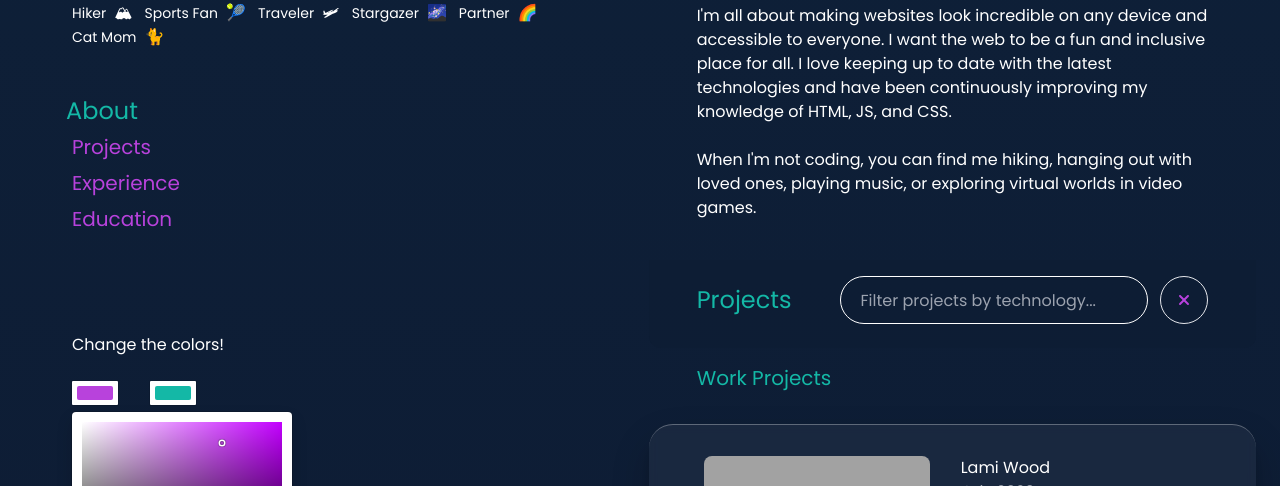
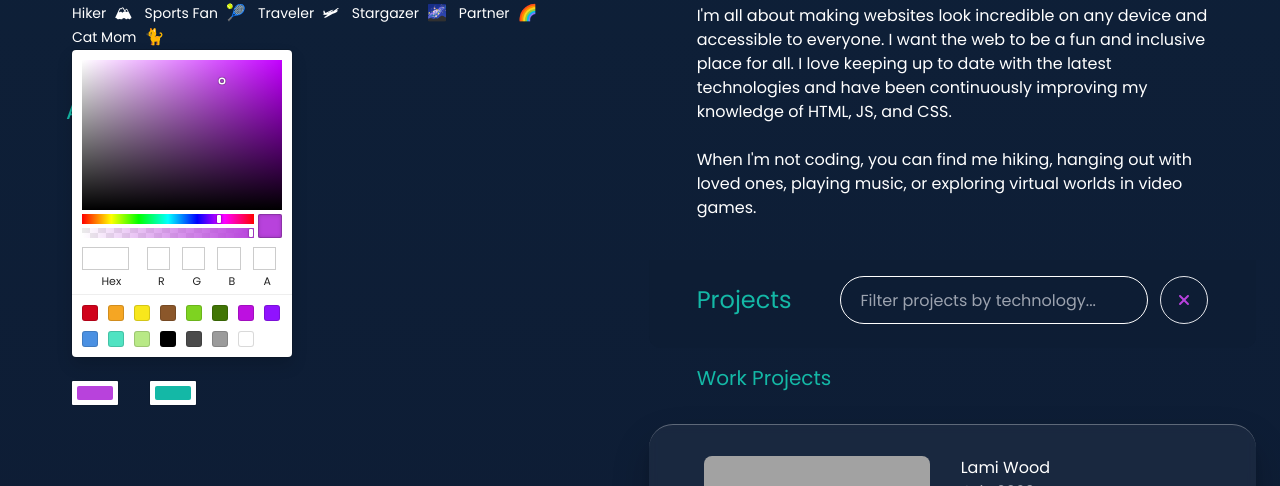
Before and after one commit to enj657/Portfolio-Typescript, a Next.js app: page / in a window 1280 px wide. Both pictures are taken after a click on the element 95 px from the left and 624 px from the top of the page. Shown: the part 232-718 px from the top of the page. Built offline with nearby package versions, Linux system fonts and the light colour scheme; grey boxes are pictures that could not be loaded.

Commit message:
Moved the colorpicker modal position

```diff
--- a/src/components/ColorPicker.tsx
+++ b/src/components/ColorPicker.tsx
@@ -50,10 +50,10 @@ const ColorPicker: React.FC<ColorPickerProps> = ({
   };
 
   return (
-    <div className='mt-8 flex flex-col text-center md:mb-8 md:text-left order-4 lg:order-3'>
+    <div className='order-4 mt-8 flex flex-col text-center md:mb-8 md:text-left lg:order-3'>
       <h3>Change the colors!</h3>
       <div className='flex flex-row justify-center gap-8 align-middle md:justify-start '>
-        <div className='justify-center py-6 align-middle'>
+        <div className='relative justify-center py-6 align-middle'>
           <div
             style={{
               padding: '5px',
@@ -75,7 +75,15 @@ const ColorPicker: React.FC<ColorPickerProps> = ({
             />
           </div>
           {primaryDisplayColorPicker ? (
-            <div style={{ position: 'absolute', zIndex: '2' }}>
+            <div
+              className='z-2 absolute'
+              style={{
+                transform: 'translate(0%,-100%)',
+                WebkitTransform: 'translate(0%,-100%)',
+                left: '0%',
+                top: '0%',
+              }}
+            >
               <div
                 style={{
                   position: 'fixed',
@@ -94,7 +102,7 @@ const ColorPicker: React.FC<ColorPickerProps> = ({
           ) : null}
         </div>
 
-        <div className='justify-center py-6 align-middle'>
+        <div className='relative justify-center py-6 align-middle'>
           <div
             style={{
               padding: '5px',
@@ -116,7 +124,15 @@ const ColorPicker: React.FC<ColorPickerProps> = ({
             />
           </div>
           {secondaryDisplayColorPicker ? (
-            <div style={{ position: 'absolute', zIndex: '2' }}>
+            <div
+              className='z-2 absolute'
+              style={{
+                transform: 'translate(0%,-100%)',
+                WebkitTransform: 'translate(0%,-100%)',
+                left: '0%',
+                top: '0%',
+              }}
+            >
               <div
                 style={{
                   position: 'fixed',
```
